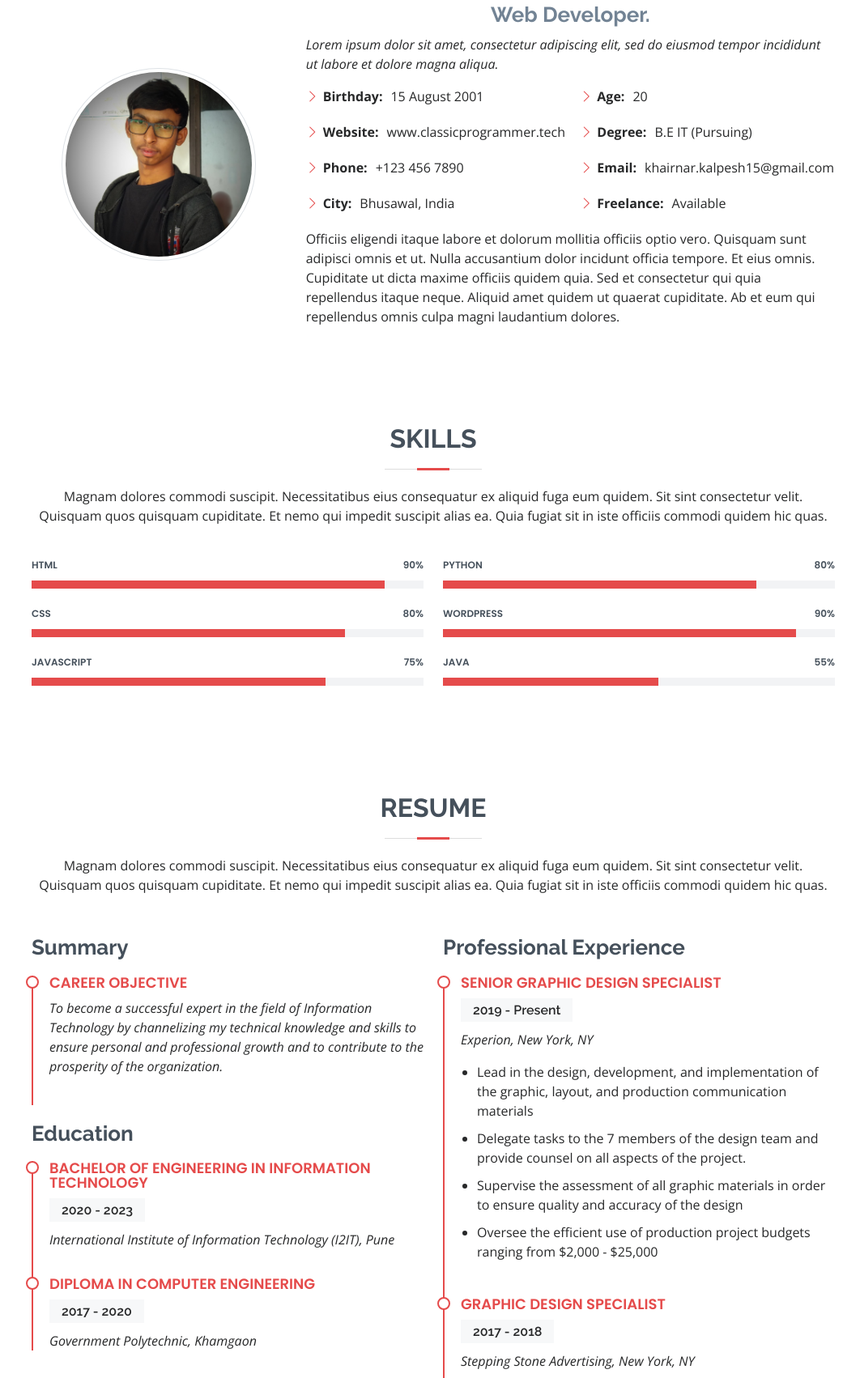
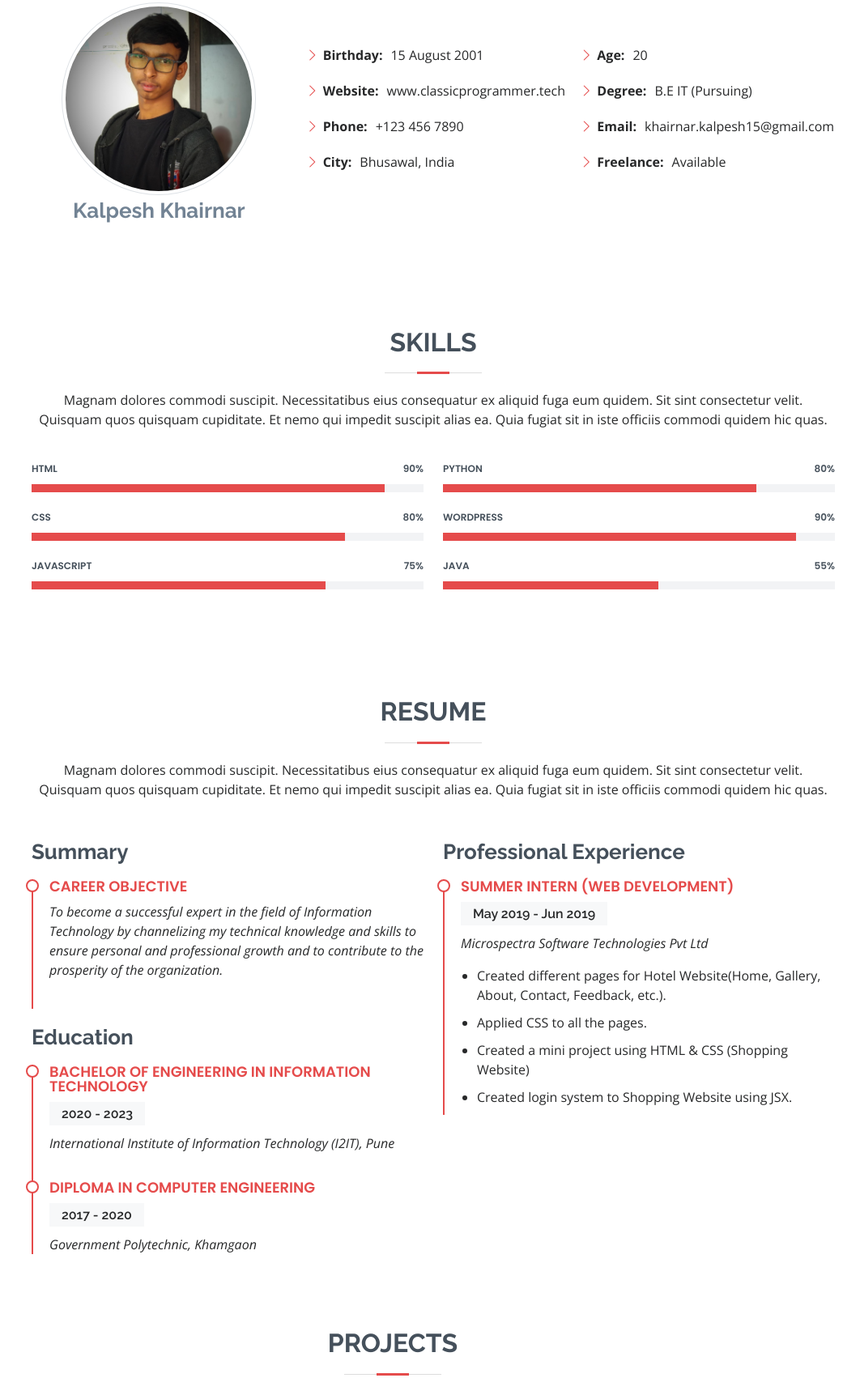
Before and after one commit to khairnarkalpesh/portfolio-light, a website: page index.html in a window 1280 px wide. Shown: the part 1013-2715 px from the top of the page at 81% size, without its empty margins (155-1217 px from the left). Drawn offline with nearby package versions, Linux system fonts and the light colour scheme.

Commit message:
Work Experince added

```diff
--- a/index.html
+++ b/index.html
@@ -63,6 +63,8 @@
         <a href="#" class="google-plus"><i class="bx bxl-skype"></i></a>
         <a href="#" class="linkedin"><i class="bx bxl-linkedin"></i></a>
       </div>
+      <a class="btn btn-danger mt-3">Visit My Blog</a>
+      <a href="#about" class="scrollto btn btn-secondary mt-3 ms-2">About Me</a>
     </div>
   </section><!-- End Hero -->
   <div class="container">
@@ -74,20 +76,22 @@
 
         <div class="section-title">
           <h2>About</h2>
-          <p>Energetic and passionate college student with the ability to work with open-source technologies. Aiming to use my technical
-            knowledge and skills.</p>
+          <p>Hello Everyone, I'm Kalpesh. Energetic and passionate college student with the ability to work with open-source technologies. I spend most of my time in programming, blogging and helping other programming geeks..</p>
         </div>
 
         <div class="row align-items-center">
           <div class="col-lg-4">
             <img src="assets/img/Kalpesh_Khairnar.jpeg" class="img-fluid img-thumbnail profile mx-auto d-block" alt="Kalpesh Khairnar">
+            <div class="mt-1 content">
+            <h3 class="text-center">Kalpesh Khairnar</h3>
+          </div>
           </div>
           <div class="col-lg-8 pt-4 pt-lg-0 content">
-            <h3 class="text-center">Web Developer.</h3>
-            <p class="fst-italic">
+            <!-- <h3 class="text-center">Web Developer.</h3> -->
+            <!-- <p class="fst-italic">
               Lorem ipsum dolor sit amet, consectetur adipiscing elit, sed do eiusmod tempor incididunt ut labore et dolore
               magna aliqua.
-            </p>
+            </p> -->
             <div class="row">
               <div class="col-lg-6">
                 <ul>
@@ -106,10 +110,10 @@
                 </ul>
               </div>
             </div>
-            <p>
+            <!-- <p>
               Officiis eligendi itaque labore et dolorum mollitia officiis optio vero. Quisquam sunt adipisci omnis et ut. Nulla accusantium dolor incidunt officia tempore. Et eius omnis.
               Cupiditate ut dicta maxime officiis quidem quia. Sed et consectetur qui quia repellendus itaque neque. Aliquid amet quidem ut quaerat cupiditate. Ab et eum qui repellendus omnis culpa magni laudantium dolores.
-            </p>
+            </p> -->
           </div>
         </div>
 
@@ -293,7 +297,7 @@
           </div>
           <div class="col-lg-6">
             <h3 class="resume-title">Professional Experience</h3>
-            <div class="resume-item">
+            <!-- <div class="resume-item">
               <h4>Senior graphic design specialist</h4>
               <h5>2019 - Present</h5>
               <p><em>Experion, New York, NY </em></p>
@@ -303,16 +307,16 @@
                 <li>Supervise the assessment of all graphic materials in order to ensure quality and accuracy of the design</li>
                 <li>Oversee the efficient use of production project budgets ranging from $2,000 - $25,000</li>
               </ul>
-            </div>
+            </div> -->
             <div class="resume-item">
-              <h4>Graphic design specialist</h4>
-              <h5>2017 - 2018</h5>
-              <p><em>Stepping Stone Advertising, New York, NY</em></p>
+              <h4>Summer Intern (Web Development)</h4>
+              <h5>May 2019 - Jun 2019</h5>
+              <p><em>Microspectra Software Technologies Pvt Ltd</em></p>
               <ul>
-                <li>Developed numerous marketing programs (logos, brochures,infographics, presentations, and advertisements).</li>
-                <li>Managed up to 5 projects or tasks at a given time while under pressure</li>
-                <li>Recommended and consulted with clients on the most appropriate graphic design</li>
-                <li>Created 4+ design presentations and proposals a month for clients and account managers</li>
+                <li>Created different pages for Hotel Website(Home, Gallery, About, Contact, Feedback, etc.).</li>
+                <li>Applied CSS to all the pages.</li>
+                <li>Created a mini project using HTML & CSS (Shopping Website)</li>
+                <li>Created login system to Shopping Website using JSX.</li>
               </ul>
             </div>
           </div>
```
